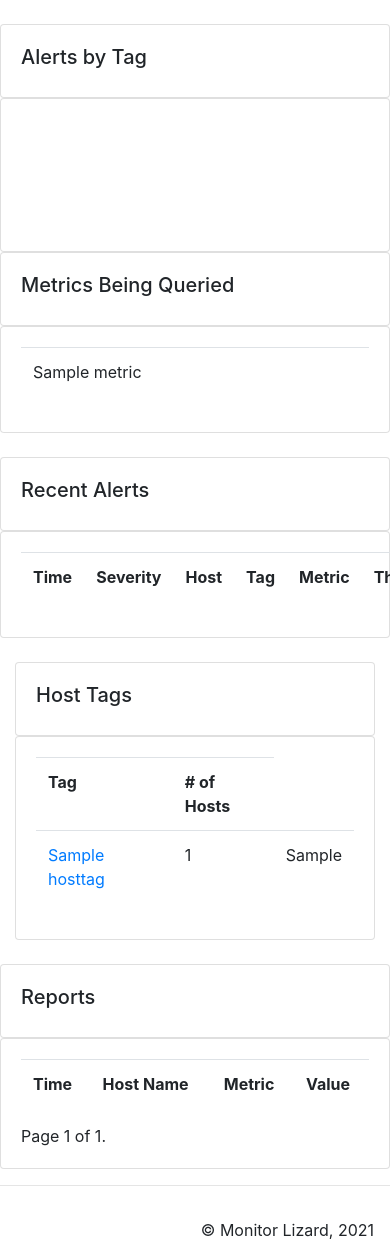
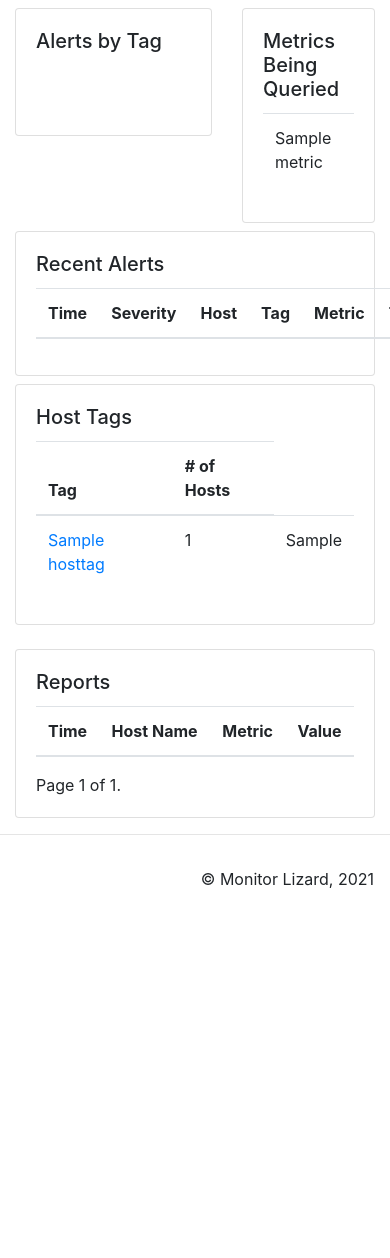
Before and after one commit to OrionQ/Monitor-Lizard, a Django app: page / in a window 390 px wide; the page is wider, and only the part inside the window is pictured. Shown: the part 77-1335 px from the top of that part. After the commit the page ends 965 px from the top of that part, so only its background shows below. Run offline with Django 3.2, Linux system fonts and the light colour scheme; a user stored in the database is signed in; tables that the repository leaves empty hold one stand-in row (values such as "Sample post"); data that the repository does not hold is empty; some libraries are stand-ins or nearby versions.

Commit message:
fix styling

```diff
--- a/web/templates/web/dashboard.html
+++ b/web/templates/web/dashboard.html
@@ -1,24 +1,18 @@
-{% extends 'web/main.html' %}
+{% extends 'web/main.html' %} {% block content %}
 
-{% block content %}
-
-<br>
-
-<div class="row">
-	<div class="col-md">
-		<div class="card card-body">
-			<h5>Alerts by Tag</h5>
-		</div>
-		<div class="card card-body">
+<div class="row mt-2">
+    <div class="col">
+        <div class="card">
+            <div class="card-body">
+                <h5 class="card-title">Alerts by Tag</h5>
                 {% include 'web/alertTagChart.html' %}
             </div>
         </div>
-	<div class="col-md">
-		<div class="card card-body">
-			<h5>Metrics Being Queried</h5>
-
     </div>
-		<div class="card card-body">
+    <div class="col">
+        <div class="card">
+            <div class="card-body">
+                <h5 class="card-title">Metrics Being Queried</h5>
                 <table class="table">
                     {% for metric in metric_names %}
                     <tr>
@@ -28,18 +22,16 @@
                 </table>
             </div>
         </div>
-
+    </div>
 </div>
 
-<br>
-
-<div class="row">
-	<div class="col-md">
-		<div class="card card-body">
-			<h5>Recent Alerts</h5>
-		</div>
-		<div class="card card-body">
+<div class="row mt-2">
+    <div class="col">
+        <div class="card">
+            <div class="card-body">
+                <h5 class="card-title">Recent Alerts</h5>
                 <table class="table">
+                    <thead>
                         <tr>
                             <th>Time</th>
                             <th>Severity</th>
@@ -49,12 +41,17 @@
                             <th>Threshold</th>
                             <th>Operator</th>
                         </tr>
+                    </thead>
+                    <tbody>
                         {% for alert in alert_list %}
                         <!--0 is the highest severity an alert can be.-->
                         <!--Want to highlight the table row in red if this is the case.-->
-					{% if alert.alert_rule.severity is 0 %}
-					<tr style="background-color: rgb(248, 149, 149);">
+
+                        <tr
+                            {%if alert.alert_rule.severity is 0 %}
+                            style="background-color: rgb(248, 149, 149)"
                             {% endif %}
+                        >
                             <td>{{ alert.time }}</td>
                             <td>{{ alert.alert_rule.severity }}</td>
                             <td>{{ alert.host.guid }}</td>
@@ -64,51 +61,61 @@
                             <td>{{ alert.operator }}</td>
                         </tr>
                         {% endfor %}
+                    </tbody>
                 </table>
             </div>
         </div>
     </div>
+</div>
 
-<br>
-
-<div class="row-sm">
-	<div class="col-sm">
-		<div class="card card-body">
-			<h5>Host Tags</h5>
-		</div>
-		<div class="card card-body">
+<div class="row mt-2">
+    <div class="col">
+        <div class="card">
+            <div class="card-body">
+                <h5 class="card-title">Host Tags</h5>
                 <table class="table">
+                    <thead>
                         <tr>
                             <th>Tag</th>
                             <th># of Hosts</th>
                         </tr>
+                    </thead>
+                    <tbody>
                         {% for tag in tag_list %}
                         <tr>
-					<td><a href="{% url 'tag' tag.name %}">{{ tag.name }}</a></td>
+                            <td>
+                                <a href="{% url 'tag' tag.name %}"
+                                    >{{ tag.name }}</a
+                                >
+                            </td>
                             <td>{{ host_list }}</td>
                             <td>{{ tag.registration_key }}</td>
                         </tr>
                         {% endfor %}
+                    </tbody>
                 </table>
             </div>
         </div>
     </div>
+</div>
 
-<br>
+<br />
 
 <div class="row">
-	<div class="col-md">
-		<div class="card card-body">
-			<h5>Reports</h5>
-		</div>
-		<div class="card card-body">
+    <div class="col">
+        <div class="card">
+            <div class="card-body">
+                <h5 class="card-title">Reports</h5>
                 <table class="table">
+                    <thead>
                         <tr>
                             <th>Time</th>
                             <th>Host Name</th>
                             <th>Metric</th>
                             <th>Value</th>
                         </tr>
+                    </thead>
+                    <tbody>
                         {% for report in page_obj %}
                         <tr>
                             <td>{{ report.time }}</td>
@@ -117,13 +124,16 @@
                             <td>{{ report.value }}</td>
                         </tr>
                         {% endfor %}
+                    </tbody>
                 </table>
                 <!--Pagination for the reports table-->
                 <div class="pagination">
                     <span class="step-links">
                         {% if page_obj.has_previous %}
                         <a href="?page=1">&laquo; first</a>
-						<a href="?page={{ page_obj.previous_page_number }}">previous</a>
+                        <a href="?page={{ page_obj.previous_page_number }}"
+                            >previous</a
+                        >
                         {% endif %}
 
                         <span class="current">
@@ -132,12 +142,15 @@
 
                         {% if page_obj.has_next %}
                         <a href="?page={{ page_obj.next_page_number }}">next</a>
-						<a href="?page={{ page_obj.paginator.num_pages }}">last &raquo;</a>
+                        <a href="?page={{ page_obj.paginator.num_pages }}"
+                            >last &raquo;</a
+                        >
                         {% endif %}
                     </span>
                 </div>
             </div>
         </div>
     </div>
+</div>
 
 {% endblock %}
--- a/web/templates/web/main.html
+++ b/web/templates/web/main.html
@@ -22,7 +22,8 @@
         ></script>
     </head>
     <body>
-        {% include 'web/navbar.html' %} {% block content %} {% endblock %}
+        {% include 'web/navbar.html' %}
+        <div class="container">{% block content %} {% endblock %}</div>
 
         <hr />
         <!--This is where the footer begins-->
--- a/web/templates/web/metric_chart.html
+++ b/web/templates/web/metric_chart.html
@@ -98,6 +98,7 @@
                     },
                 },
             });
+            this.chartUpdate();
         },
     });
 </script>
```
Also changed, not shown: web/templates/web/host.html (+8 -8 lines), web/templates/web/status.html (+6 -14 lines), web/templates/web/tag.html (+12 -13 lines). Lines whose indentation alone changed are shown as unchanged.
